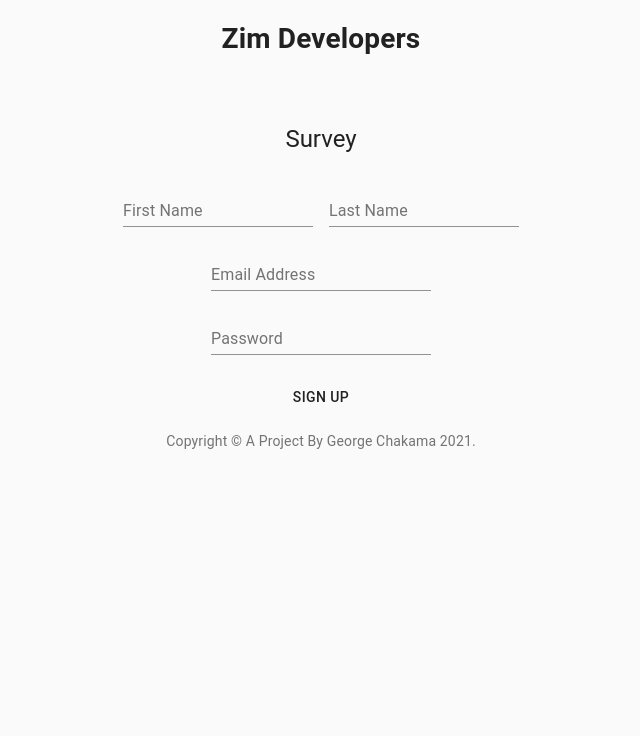
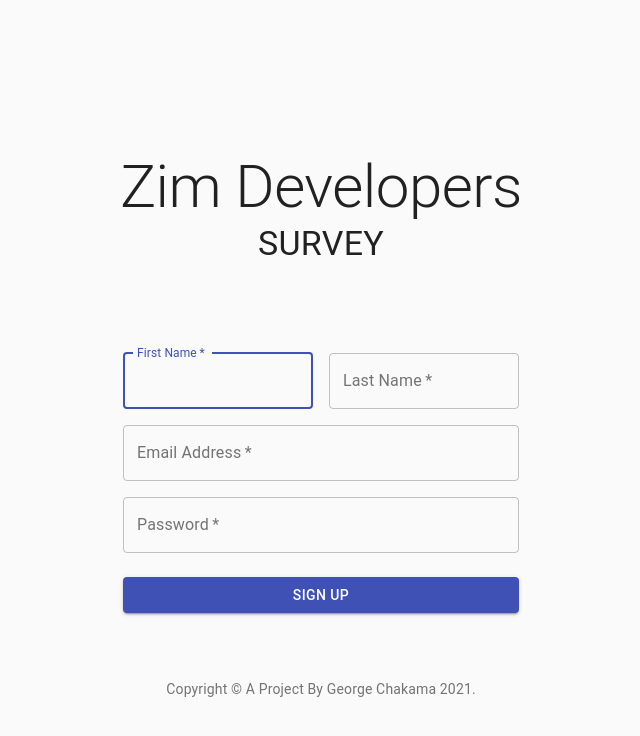
Before and after one commit to Psypher1/zimdev-survey, a React (Create React App) app: page / in a window 1280 px wide. Shown: the top 736 px of the page, without its empty margins (319-959 px from the left). Built offline with nearby package versions, Linux system fonts and the light colour scheme.

Commit message:
TODO - Fix form sub tomorrow

```diff
--- a/src/App.css
+++ b/src/App.css
@@ -1,5 +1,6 @@
-.App {
+.Header-comp {
   text-align: center;
+  margin: 50px  auto;
 }
 
 .App-logo {
@@ -13,15 +14,13 @@
   }
 }
 
-.App-header {
-  background-color: #282c34;
+.App {
   min-height: 100vh;
   display: flex;
   flex-direction: column;
   align-items: center;
   justify-content: center;
   font-size: calc(10px + 2vmin);
-  color: white;
 }
 
 .App-link {
--- a/src/App.js
+++ b/src/App.js
@@ -1,14 +1,12 @@
-import logo from "./logo.svg";
+
 import "./App.css";
 import Header from "./components/header";
-import Form from "./components/form";
 import Footer from "./components/footer";
 
 function App() {
   return (
     <div className="App">
       <Header />
-      <Form />
       <Footer />
     </div>
   );
--- a/src/components/footer.jsx
+++ b/src/components/footer.jsx
@@ -7,7 +7,7 @@ export default function Footer() {
   return (
     <Typography variant="body2" color="textSecondary" align="center">
       {"Copyright © "}
-      <Link color="inherit" href="https://material-ui.com/">
+      <Link color="inherit" href="https://twitter.com/gtchakama">
         A Project By George Chakama
       </Link>{" "}
       {new Date().getFullYear()}
--- a/src/components/form.jsx
+++ b/src/components/form.jsx
@@ -1,10 +1,14 @@
 import React from "react";
+import Avatar from "@material-ui/core/Avatar";
 import Button from "@material-ui/core/Button";
 import CssBaseline from "@material-ui/core/CssBaseline";
 import TextField from "@material-ui/core/TextField";
-
+import FormControlLabel from "@material-ui/core/FormControlLabel";
+import Checkbox from "@material-ui/core/Checkbox";
+import Link from "@material-ui/core/Link";
 import Grid from "@material-ui/core/Grid";
-
+import Box from "@material-ui/core/Box";
+import LockOutlinedIcon from "@material-ui/icons/LockOutlined";
 import Typography from "@material-ui/core/Typography";
 import { makeStyles } from "@material-ui/core/styles";
 import Container from "@material-ui/core/Container";
@@ -29,32 +33,72 @@ const useStyles = makeStyles((theme) => ({
   },
 }));
 
-export default function Form() {
+export default function SignUp() {
   const classes = useStyles();
 
   return (
     <Container component="main" maxWidth="xs">
       <CssBaseline />
       <div className={classes.paper}>
-        <Typography component="h1" variant="h5">
-          Survey
-        </Typography>
+
         <form className={classes.form} noValidate>
           <Grid container spacing={2}>
             <Grid item xs={12} sm={6}>
-              <TextField label="First Name" />
+              <TextField
+                autoComplete="fname"
+                name="firstName"
+                variant="outlined"
+                required
+                fullWidth
+                id="firstName"
+                label="First Name"
+                autoFocus
+              />
             </Grid>
             <Grid item xs={12} sm={6}>
-              <TextField label="Last Name" />
+              <TextField
+                variant="outlined"
+                required
+                fullWidth
+                id="lastName"
+                label="Last Name"
+                name="lastName"
+                autoComplete="lname"
+              />
             </Grid>
             <Grid item xs={12}>
-              <TextField label="Email Address" />
+              <TextField
+                variant="outlined"
+                required
+                fullWidth
+                id="email"
+                label="Email Address"
+                name="email"
+                autoComplete="email"
+              />
             </Grid>
             <Grid item xs={12}>
-              <TextField label="Password" />
+              <TextField
+                variant="outlined"
+                required
+                fullWidth
+                name="password"
+                label="Password"
+                type="password"
+                id="password"
+                autoComplete="current-password"
+              />
             </Grid>
           </Grid>
-          <Button className={classes.submit}>Sign Up</Button>
+          <Button
+            type="submit"
+            fullWidth
+            variant="contained"
+            color="primary"
+            className={classes.submit}
+          >
+            Sign Up
+          </Button>
         </form>
       </div>
     </Container>
--- a/src/components/header.jsx
+++ b/src/components/header.jsx
@@ -1,9 +1,18 @@
 import React from "react";
+import "../App.css";
+import Typography from "@material-ui/core/Typography";
+import Form from "./form";
 
 export default function Header() {
   return (
-    <div>
-      <h1>Zim Developers</h1>
+    <div className="Header-comp">
+      <Typography component="h1" variant="h2">
+        Zim Developers
+      </Typography>
+      <Typography component="h1" variant="h4">
+        SURVEY
+      </Typography>
+      <Form />
     </div>
   );
 }
```
